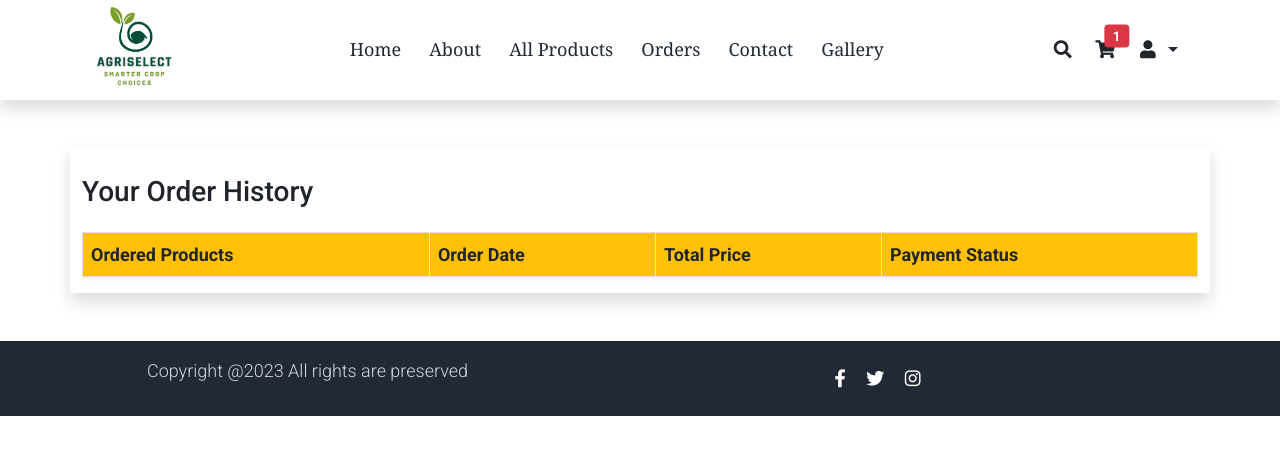
After one commit to ananthugopalan/main_project_django, a Django app: page /customer_OrderView/ in a window 1280 px wide. The commit adds this page. Shown: the top 455 px of the page. Run offline with Django 4.2, Linux system fonts and the light colour scheme; a user stored in the database is signed in; data comes from the database, SQL or seed files in the repository; both versions use the stored data as it was after the commit; lists and menus that the app fills with data are empty; some libraries are stand-ins or nearby versions.

Commit message:
payment updated

```diff
--- a/project/agriselect/admin.py
+++ b/project/agriselect/admin.py
@@ -1,7 +1,9 @@
 from django.contrib import admin
-from .models import Customer_Profile, Product, Address
+from .models import Customer_Profile, Product, Address, Order, CartItem
 
 # Register your models here.
 admin.site.register(Product)
 admin.site.register(Customer_Profile)
 admin.site.register(Address)
+admin.site.register(Order)
+admin.site.register(CartItem)
--- a/project/agriselect/urls.py
+++ b/project/agriselect/urls.py
@@ -7,7 +7,7 @@ urlpatterns = [
 
     #customer
     # path('search/', views.search_products, name='search_products'),
-    path('search/', views.search_view, name='search_view'),
+    # path('search/', views.search_view, name='search_view'),
     path('customer_allProducts/',views.customer_allProducts,name='customer_allProducts'),
     path('customer_ProductView/<int:product_id>/',views.customer_ProductView,name='customer_ProductView'),
     path('customer_Profile/', views.customer_Profile, name='customer_Profile'),
@@ -17,7 +17,7 @@ urlpatterns = [
     path('add_to_wishlist/<int:product_id>/', views.add_to_wishlist, name='add_to_wishlist'),
     path('remove_from_wishlist/<int:product_id>/', views.remove_from_wishlist, name='remove_from_wishlist'),
     path('customer_allProducts/<str:category>/', views.customer_allProducts, name='customer_allProducts'),
-    path('customer_Checkout/', views.customer_Checkout, name='customer_Checkout'),
+    path('customer_OrderView/',views.customer_OrderView,name='customer_OrderView'),
 
     # Cart
     path('add_to_Cart/<int:product_id>/', views.add_to_Cart, name='add_to_Cart'),
@@ -26,15 +26,19 @@ urlpatterns = [
     path('remove_from_cart/<int:product_id>/', views.remove_from_cart, name='remove_from_cart'),
     path('decrease_item/<int:item_id>/', views.decrease_item, name='decrease_item'),
     path('increase_item/<int:item_id>/', views.increase_item, name='increase_item'),
+    path('customer_Checkout/', views.customer_Checkout, name='customer_Checkout'),
 
     #seller
     path('seller_home/',views.seller_home,name='seller_home'),
+    path('seller_dashboard/',views.seller_dashboard,name='seller_dashboard'),
     path('seller_Profile/',views.seller_Profile,name='seller_Profile'),
     path('seller_addProducts/', views.seller_addProducts, name='seller_addProducts'),
     path('seller_updateProduct/<int:product_id>/', views.seller_updateProduct, name='seller_updateProduct'),
     path('seller_Products/',views.seller_Products,name='seller_Products'),
     path('delete_product/<int:product_id>/', views.delete_product, name='delete_product'),
 
+
+    #payment
     path('homepage/', views.homepage, name='homepage'),
     path('paymenthandler/', views.paymenthandler, name='paymenthandler'),
 ]
--- a/project/agriselect/views.py
+++ b/project/agriselect/views.py
@@ -1,7 +1,7 @@
 from django.shortcuts import render,redirect,get_object_or_404
 from django.http import JsonResponse
 from .forms import ProductForm
-from .models import Customer_Profile,Product, Wishlist, Address, CartItem
+from .models import Customer_Profile,Product, Wishlist, Address, CartItem, Order
 from userapp.models import CustomUser,SellerDetails
 from django.contrib.auth.decorators import login_required
 from django.contrib import messages
@@ -205,6 +205,30 @@ def customer_ProductView(request,product_id):
     return render(request, 'customer_ProductView.html', context)
 
 
+def customer_OrderView(request):
+    user = request.user
+    # Fetch the user's orders and related products
+    orders = Order.objects.filter(user=user).prefetch_related('products')
+
+    context = {
+        'orders': orders,
+    }
+    return render(request, 'customer_OrderView.html', context)
+
+
+
+
+
+
+
+
+
+
+
+
+
+
+
 #cart
 @login_required(login_url='user_login')
 def add_to_Cart(request, product_id):
@@ -279,6 +303,13 @@ def customer_Checkout(request):
     cart_items = CartItem.objects.filter(user=request.user)
     total_items = sum(cart_item.quantity for cart_item in cart_items)
     total_price = sum(cart_item.product.price * cart_item.quantity for cart_item in cart_items)
+    # order = Order.objects.create(
+    #     user=request.user,
+    #     total_price=total_price,
+    # )
+    # for cart_item in cart_items:
+    #     order.products.add(cart_item.product)
+    # cart_items.delete()
     context = {
         'cart_items': cart_items,
         'total_items': total_items,
@@ -286,8 +317,23 @@ def customer_Checkout(request):
         'user_addresses': user_addresses,
             # ... other context variables ...
     }
+    return render(request,'customer_Checkout.html',context)
 
-    return render(request,'customer_Checkout.html',context)
+
+
+
+
+
+
+
+
+
+
+
+
+
+
+
 
 #Seller
 
@@ -390,12 +436,32 @@ def seller_Profile(request):
     }
     return render(request, 'seller_Profile.html', context)
 
+def seller_dashboard(request):
+    return render(request, 'seller_dashboard.html')
 
+
+
+
+
+
+
+
+
+
+
+
+
+
+
+
+
+#payment
 import razorpay
 from django.conf import settings
 from django.views.decorators.csrf import csrf_exempt
 from django.http import HttpResponseBadRequest
 from decimal import Decimal
+
 
 
 # authorize razorpay client with API Keys.
@@ -411,6 +477,7 @@ def homepage(request):
 
     # Set the 'amount' variable to 'total_price'
     amount = int(total_price*100)
+    # amount=20000
 
     # Create a Razorpay Order
     razorpay_order = razorpay_client.order.create(dict(
@@ -421,7 +488,21 @@ def homepage(request):
 
     # Order id of the newly created order
     razorpay_order_id = razorpay_order['id']
-    callback_url = 'paymenthandler/'
+    callback_url = '/paymenthandler/'
+
+    order = Order.objects.create(
+        user=request.user,
+        total_price=total_price,
+        razorpay_order_id=razorpay_order_id,
+        payment_status=Order.PaymentStatusChoices.PENDING,
+    )
+
+    # Add the products to the order
+    for cart_item in cart_items:
+        order.products.add(cart_item.product)
+
+    # Save the order to generate an order ID
+    order.save()
 
     # Create a context dictionary with all the variables you want to pass to the template
     context = {
@@ -442,45 +523,40 @@ def homepage(request):
 # and it won't have the csrf token.
 @csrf_exempt
 def paymenthandler(request):
+    if request.method == "POST":
+        payment_id = request.POST.get('razorpay_payment_id', '')
+        razorpay_order_id = request.POST.get('razorpay_order_id', '')
+        signature = request.POST.get('razorpay_signature', '')
 
-	# only accept POST request.
-	if request.method == "POST":
-		try:
+        # Verify the payment signature.
+        params_dict = {
+            'razorpay_order_id': razorpay_order_id,
+            'razorpay_payment_id': payment_id,
+            'razorpay_signature': signature
+        }
+        result = razorpay_client.utility.verify_payment_signature(
+            params_dict)
+        if result is False:
+            # Signature verification failed.
+            return render(request, 'payment/paymentfail.html')
+        else:
+            # Signature verification succeeded.
+            # Retrieve the order from the database
+            order = Order.objects.get(razorpay_order_id=razorpay_order_id)
+            cart_items = CartItem.objects.filter(user=request.user)
 
-			# get the required parameters from post request.
-			payment_id = request.POST.get('razorpay_payment_id', '')
-			razorpay_order_id = request.POST.get('razorpay_order_id', '')
-			signature = request.POST.get('razorpay_signature', '')
-			params_dict = {
-				'razorpay_order_id': razorpay_order_id,
-				'razorpay_payment_id': payment_id,
-				'razorpay_signature': signature
-			}
+            # Check if all the books in the order are in the user's cart
+                # Not all books are in the cart, add them to the library
+            # Capture the payment with the amount from the order
+            amount = int(order.total_price * 100)  # Convert Decimal to paise
+            razorpay_client.payment.capture(payment_id, amount)
 
-			# verify the payment signature.
-			result = razorpay_client.utility.verify_payment_signature(
-				params_dict)
-			if result is not None:
-				amount = 20000 # Rs. 200
-				try:
+            # Update the order with payment ID and change status to "Successful"
+            order.payment_id = payment_id
+            order.payment_status = Order.PaymentStatusChoices.SUCCESSFUL
+            order.save()
 
-					# capture the payemt
-					razorpay_client.payment.capture(payment_id, amount)
+            # Update the order with payment ID and change status to "Successful
 
-					# render success page on successful caputre of payment
-					return render(request, 'paymentsuccess.html')
-				except:
-
-					# if there is an error while capturing payment.
-					return render(request, 'paymentfail.html')
-			else:
-
-				# if signature verification fails.
-				return render(request, 'paymentfail.html')
-		except:
-
-			# if we don't find the required parameters in POST data
-			return HttpResponseBadRequest()
-	else:
-	# if other than POST request is made.
-		return HttpResponseBadRequest()
+            # Redirect to a success page or return a success response
+            return redirect('/')
--- /dev/null
+++ b/project/template/customer_OrderView.html
@@ -0,0 +1,266 @@
+{%load static%}
+{% load cart_tags %}
+<!DOCTYPE html>
+<html lang="en">
+
+<head>
+    <title>AgriSelect-Smarter Crop Choices</title>
+    <meta charset="utf-8">
+    <meta name="viewport" content="width=device-width, initial-scale=1">
+    <link rel="icon" href="{% static 'img/Agriselect1.png' %}" width='30' height='30'>
+
+    <link rel="stylesheet" href="{% static 'css/bootstrap.min.css' %}">
+    <link rel="stylesheet" href="{% static 'css/templatemo.css' %}">
+    <link rel="stylesheet" href="{% static 'css/custom.css' %}">
+    <link rel="stylesheet" href="{% static 'css/style.css' %}">
+
+    <!-- Load fonts style after rendering the layout styles -->
+    <link rel="stylesheet" href="https://fonts.googleapis.com/css2?family=Roboto:wght@100;200;300;400;500;700;900&display=swap">
+    <link rel="stylesheet" href="https://cdnjs.cloudflare.com/ajax/libs/font-awesome/5.15.3/css/all.min.css">
+</head>
+
+<body>
+    <!-- Header -->
+    <nav class="navbar navbar-expand-lg navbar-light shadow p-0 sticky-top">
+        <div class="container d-flex justify-content-between align-items-center">
+
+            <img src="{% static 'img/Agriselect1.png'%}" width='100' height='auto' class='logo'>
+
+            <button class="navbar-toggler border-0" type="button" data-bs-toggle="collapse" data-bs-target="#templatemo_main_nav" aria-controls="navbarSupportedContent" aria-expanded="false" aria-label="Toggle navigation">
+                <span class="navbar-toggler-icon"></span>
+            </button>
+
+            <div class="align-self-center collapse navbar-collapse flex-fill  d-lg-flex justify-content-lg-between" id="templatemo_main_nav">
+                <div class="flex-fill">
+                    <ul class="nav navbar-nav d-flex justify-content-between mx-lg-auto custom-nav-links">
+                        <li class="nav-item">
+                            <a class="nav-link" href="{% url 'index' %}">Home</a>
+                        </li>
+                        <li class="nav-item">
+                            <a class="nav-link" href="#">About</a>
+                        </li>
+                        {% if user.is_authenticated %}
+                        <li class="nav-item">
+                            <a class="nav-link" href="{% url 'customer_allProducts' %}">All Products</a>
+                        </li>
+                        <li class="nav-item">
+                            <a class="nav-link" href="#">Orders</a>
+                        </li>
+                        {%else%}
+                        <li class="nav-item">
+                            <a class="nav-link" href="{% url 'user_login' %}">All Products</a>
+                        </li>
+                        <li class="nav-item">
+                            <a class="nav-link" href="{% url 'user_login' %}">Orders</a>
+                        </li>
+                        {% endif %}
+                        <li class="nav-item">
+                            <a class="nav-link" href="#">Contact</a>
+                        </li>
+                        <li class="nav-item">
+                            <a class="nav-link" href="#">Gallery</a>
+                        </li>
+                    </ul>
+                </div>
+                <div class="navbar align-self-center d-flex">
+                    <div class="d-lg-none flex-sm-fill mt-3 mb-4 col-7 col-sm-auto pr-3">
+                        <div class="input-group">
+                            <input type="text" class="form-control" id="inputMobileSearch" placeholder="Search ...">
+                            <div class="input-group-text">
+                                <i class="fa fa-fw fa-search"></i>
+                            </div>
+                        </div>
+                    </div>
+                    <a class="nav-icon d-none d-lg-inline" href="#" data-bs-toggle="modal" data-bs-target="#templatemo_search">
+                        <i class="fa fa-fw fa-search text-dark mr-2"></i>
+                    </a>
+                    {% if user.is_authenticated %}
+                    <a class="nav-icon position-relative text-decoration-none" href="{% url 'cart' %}">
+                        <i class="fa fa-fw fa-shopping-cart text-dark mr-1"></i>
+                        <span class="badge bg-danger position-absolute top-0 start-100 translate-middle">
+                            {% cart_item_count request.user %}
+                        </span>
+                    </a>
+                    {%else%}
+                    <a class="nav-icon position-relative text-decoration-none" href="{% url 'user_login' %}">
+                        <i class="fa fa-fw fa-shopping-cart text-dark mr-1"></i>
+                    </a>
+                    {% endif %}
+                    <a class="nav-icon position-relative text-decoration-none dropdown-toggle" href="#" id="userDropdown" role="button" data-bs-toggle="dropdown" aria-haspopup="true" aria-expanded="false">
+                        <i class="fa fa-fw fa-user text-dark mr-3"></i>
+                    </a>
+                    <div class="dropdown-menu" aria-labelledby="userDropdown">
+                        {% if request.user.is_authenticated %}
+                            {% if request.user.is_customer %}
+
+                            <a class="dropdown-item text-success" href="#">{{ request.user.first_name }}</a>
+                            <a class="dropdown-item" href="{% url 'customer_Profile' %}">Profile</a>
+                            <a class="dropdown-item" href="{% url 'customer_Wishlist' %}">Wishlist</a>
+                            <a class="dropdown-item" href="{% url 'user_logout' %}" onclick="return confirm('Are you sure you want to sign out?')">Sign out</a>
+                            {% elif request.user.is_seller %}
+                            <a class="dropdown-item" href="{% url 'seller_home' %}">Seller's Home</a>
+                            {% else %}
+                            <a class="dropdown-item" href="{% url 'user_logout' %}" onclick="return confirm('Are you sure you want to sign out?')">Sign out</a>
+                            {% endif %}
+                        {% else %}
+                            <a class="dropdown-item" href="{% url 'user_login' %}">Sign in</a>
+                            <a class="dropdown-item" href="{% url 'customer_Registration' %}">Register</a>
+                            <a class="dropdown-item" href="{% url 'seller_home' %}">Seller's Home</a>
+                        {% endif %}
+
+                    </div>
+                </div>
+            </div>
+        </div>
+    </nav>
+    <!-- Close Header -->
+
+    <!-- Modal -->
+<div class="modal fade bg-white" id="templatemo_search" tabindex="-1" role="dialog" aria-labelledby="exampleModalLabel" aria-hidden="true">
+    <div class="modal-dialog modal-lg" role="document">
+        <div class="w-100 pt-1 mb-5 text-right">
+            <button type="button" class="btn-close" data-bs-dismiss="modal" aria-label="Close" id="closeModal"></button>
+        </div>
+        <form id="search-form" class="modal-content modal-body border-0 p-0">
+            <div class="input-group mb-2">
+                <input type="text" class="form-control" id="inputModalSearch" name="q" placeholder="Search ...">
+                <button type="submit" class="input-group-text bg-success text-light">
+                    <i class="fa fa-fw fa-search text-white"></i>
+                </button>
+            </div>
+            <div id="search-results">
+            </div>
+        </form>
+        <!-- Display search results here -->
+    </div>
+</div>
+
+    <!--nav ends -->
+
+    <div class="container mt-5 shadow mb-5">
+        <br><h3>Your Order History</h3>
+        <div class="table-responsive mt-4">
+            <table class="table table-bordered table-hover shadow-sm">
+                <thead class="thead-dark bg-warning">
+                    <tr>
+                        <th scope="col">Ordered Products</th>
+                        <th scope="col">Order Date</th>
+                        <th scope="col">Total Price</th>
+                        <th scope="col">Payment Status</th>
+
+                    </tr>
+                </thead>
+                <tbody>
+                    {% for order in orders %}
+                        <tr>
+                            <td>
+                                <ul class="list-unstyled">
+                                    {% for product in order.products.all %}
+                                        <li>
+                                            <div class="d-flex align-items-center">
+                                                <img src="{{ product.image.url }}" alt="{{ product.name }}" width="50" height="50">
+                                                <div class="ml-2">
+                                                    {{ product.name }} - {{ product.price }}
+                                                </div>
+                                            </div>
+                                        </li>
+                                    {% endfor %}
+                                </ul>
+                            </td>
+                            <td>{{ order.order_date }}</td>
+                            <td>{{ order.total_price }}</td>
+                            <td>{{ order.get_payment_status_display }}</td>
+                        </tr>
+                    {% endfor %}
+                </tbody>
+
+            </table>
+        </div>
+    </div>
+
+
+
+
+    <!-- Footer -->
+<footer class="footer mt-0 py-3 bg-dark">
+    <div class="container text-center">
+      <div class="row text-center text-md-left align-items-center">
+        <div class="col-md-5">
+          <p class="text-light">Copyright @2023 All rights are preserved</p>
+        </div>
+        <div class="col-md-7">
+          <a href="#" class="social-icons text-white"><i class="fab fa-facebook-f"></i></a>
+          <span class="mx-2"></span> <!-- Add space between icons using a span element with margin -->
+          <a href="#" class="social-icons text-white"><i class="fab fa-twitter"></i></a>
+          <span class="mx-2"></span> <!-- Add space between icons -->
+          <a href="#" class="social-icons text-white"><i class="fab fa-instagram"></i></a>
+        </div>
+      </div>
+    </div>
+  </footer>
+  <!-- Footer -->
+
+  <!-- Include jQuery library -->
+<script src="https://code.jquery.com/jquery-3.6.0.min.js"></script>
+
+<script>
+$(document).ready(function() {
+    // Handle the form submission
+    $("#search-form").submit(function(event) {
+        event.preventDefault(); // Prevent the default form submission
+
+        // Get the search query from the input field
+        var query = $("#inputModalSearch").val();
+
+        // Send an AJAX request to the Django view
+        $.ajax({
+            type: "GET",
+            url: "/search/", // URL should match the URL pattern in your urls.py
+            data: {'q': query},
+            dataType: "json",
+            success: function(response) {
+                // Handle the response and update the search results container
+                var results = response.results;
+                console.log(results)
+                var resultHtml = '';
+
+                if (results.length === 0) {
+                    resultHtml = '<p>No results found.</p>';
+                } else {
+                    for (var i = 0; i < results.length; i++) {
+                        // Construct the URLs for product name and category
+
+                        console.log(results[i])
+                        var productNameUrl = "/customer_ProductView/" + results[i].id+ "/";
+                        var categoryUrl = "/customer_allProducts/?category=" + results[i].product_category;
+
+                        // Create clickable links for product name and category
+                        resultHtml += '<a style="z-index:7" href="' + productNameUrl + '">' + results[i].product_name + '</a> - <a href="' + categoryUrl + '">' + results[i].product_category + '</a><br>';
+                    }
+                }
+
+                // Update the search results container
+                $("#search-results").html(resultHtml);
+            }
+        });
+    });
+    // Clear search results when the modal is hidden
+    $("#templatemo_search").on("hidden.bs.modal", function() {
+        $("#search-results").empty();
+        $("#inputModalSearch").val('');
+    });
+});
+
+</script>
+
+
+    <!-- Start Script -->
+    <script src="{% static 'js/jquery-1.11.0.min.js' %}"></script>
+    <script src="{% static 'js/jquery-migrate-1.2.1.min.js' %}"></script>
+    <script src="{% static 'js/bootstrap.bundle.min.js' %}"></script>
+    <script src="{% static 'js/templatemo.js' %}"></script>
+    <script src="{% static 'js/custom.js' %}"></script>
+    <!-- End Script -->
+</body>
+
+</html>
--- a/project/template/index.html
+++ b/project/template/index.html
@@ -44,7 +44,7 @@
                             <a class="nav-link" href="{% url 'customer_allProducts' %}">All Products</a>
                         </li>
                         <li class="nav-item">
-                            <a class="nav-link" href="#">Orders</a>
+                            <a class="nav-link" href="{% url 'customer_OrderView' %}">Orders</a>
                         </li>
                         {%else%}
                         <li class="nav-item">
```
Also changed, not shown: project/agriselect/models.py (+16 -0 lines), project/template/customer_Checkout.html (+0 -40 lines), project/template/customer_ProductView.html (+8 -5 lines), project/template/homepage.html (+8 -10 lines), project/template/seller_dashboard.html (added, +111 -0 lines), project/agriselect/migrations/0023_order.py (added), project/agriselect/migrations/0024_order_payment_status_order_razorpay_order_id.py (added), project/agriselect/migrations/0025_order_payment_id.py (added), project/agriselect/migrations/0026_remove_order_payment_id.py (added), project/db.sqlite3.
